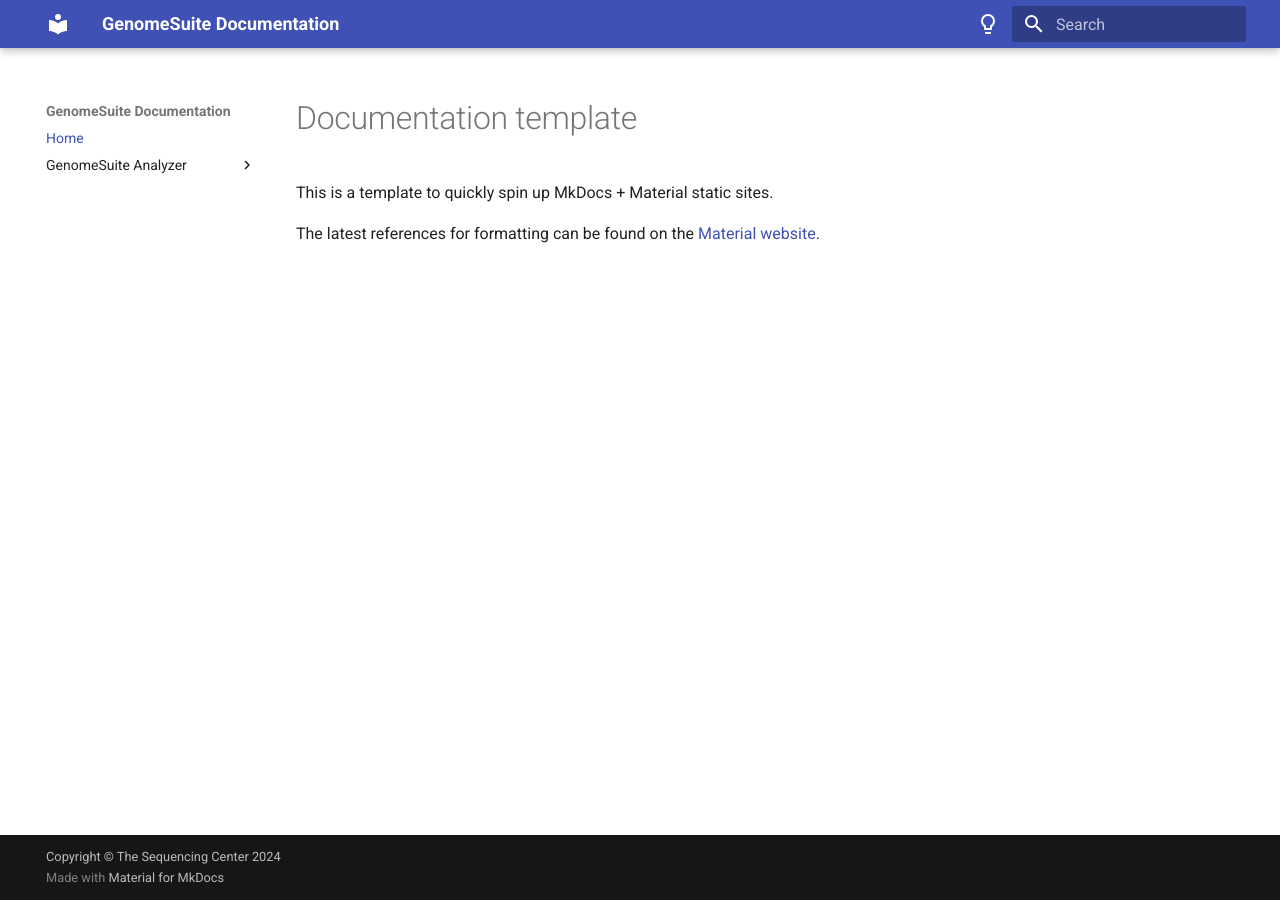
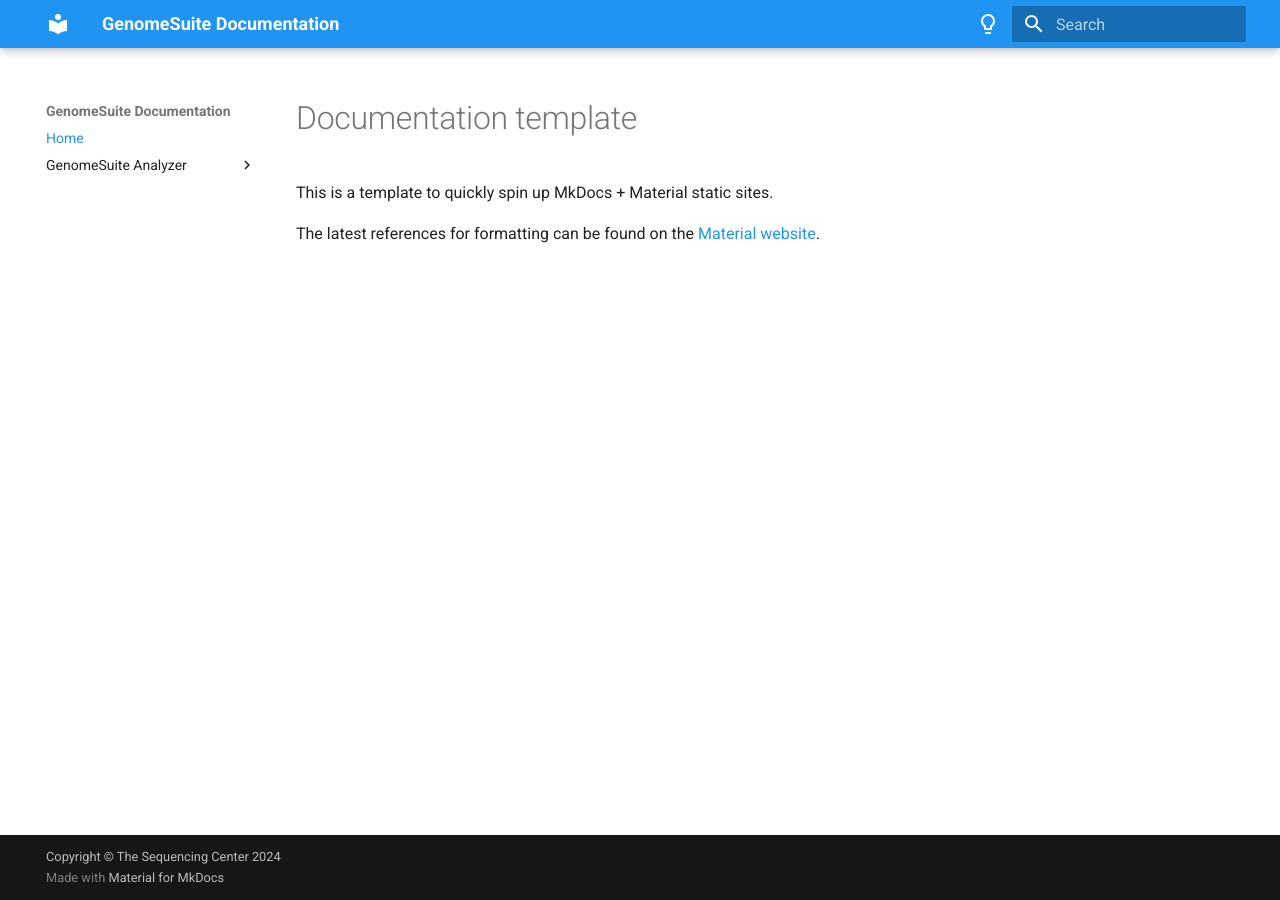
Before and after one commit to The-Sequencing-Center/GenomeSuite-Docs, an MkDocs documentation site: the page built from docs/README.md, in a window 1280 px wide. Built offline with MkDocs 1.6.1 and Material for MkDocs 9.7.7, drawn with Linux system fonts in a browser that asks for light colours.

Commit message:
Updating colors again

```diff
--- a/mkdocs.yml
+++ b/mkdocs.yml
@@ -5,11 +5,12 @@
 theme:
   name: material
   palette:
-    - scheme: blue
+    - scheme: default
+      primary: blue
       toggle:
         icon: material/lightbulb-outline
         name: Switch to dark mode
-    - scheme: custom-blue-dark
+    - scheme: slate
       toggle:
         icon: material/lightbulb
         name: Switch to light mode
```
